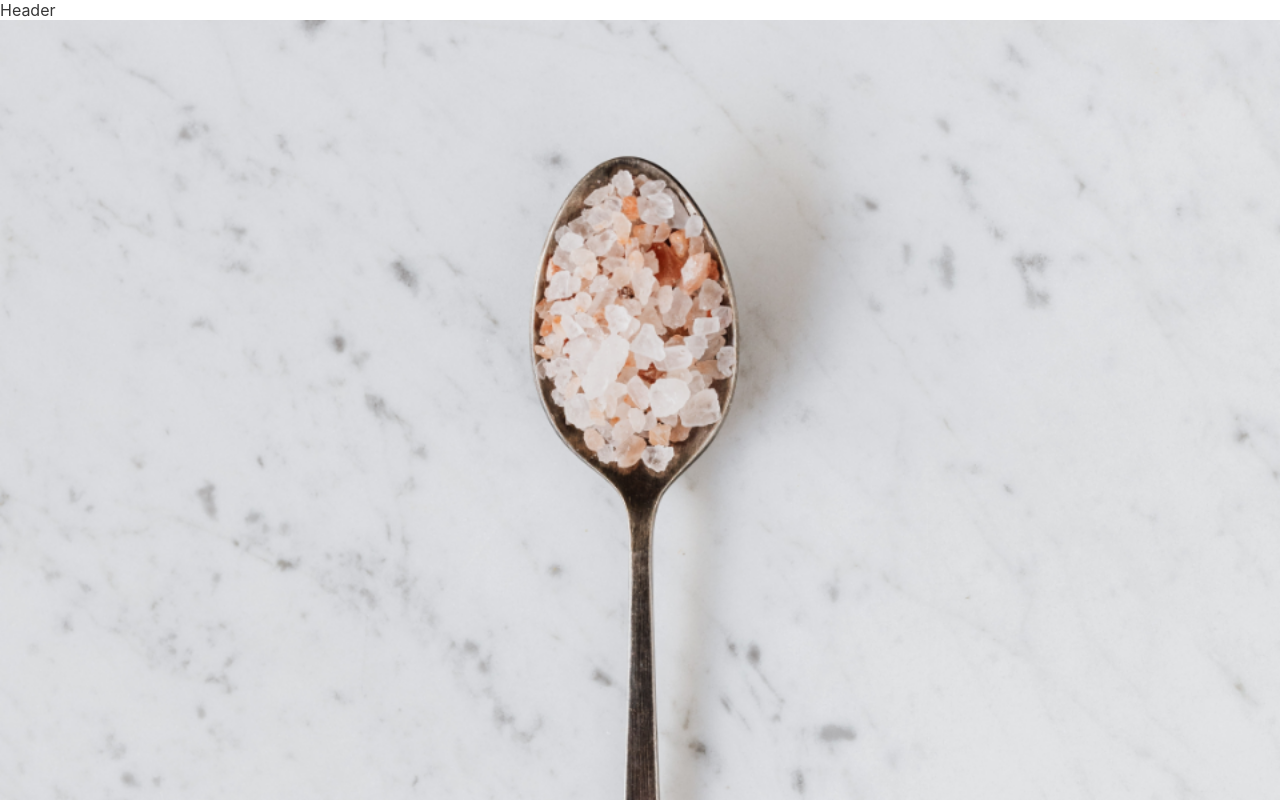
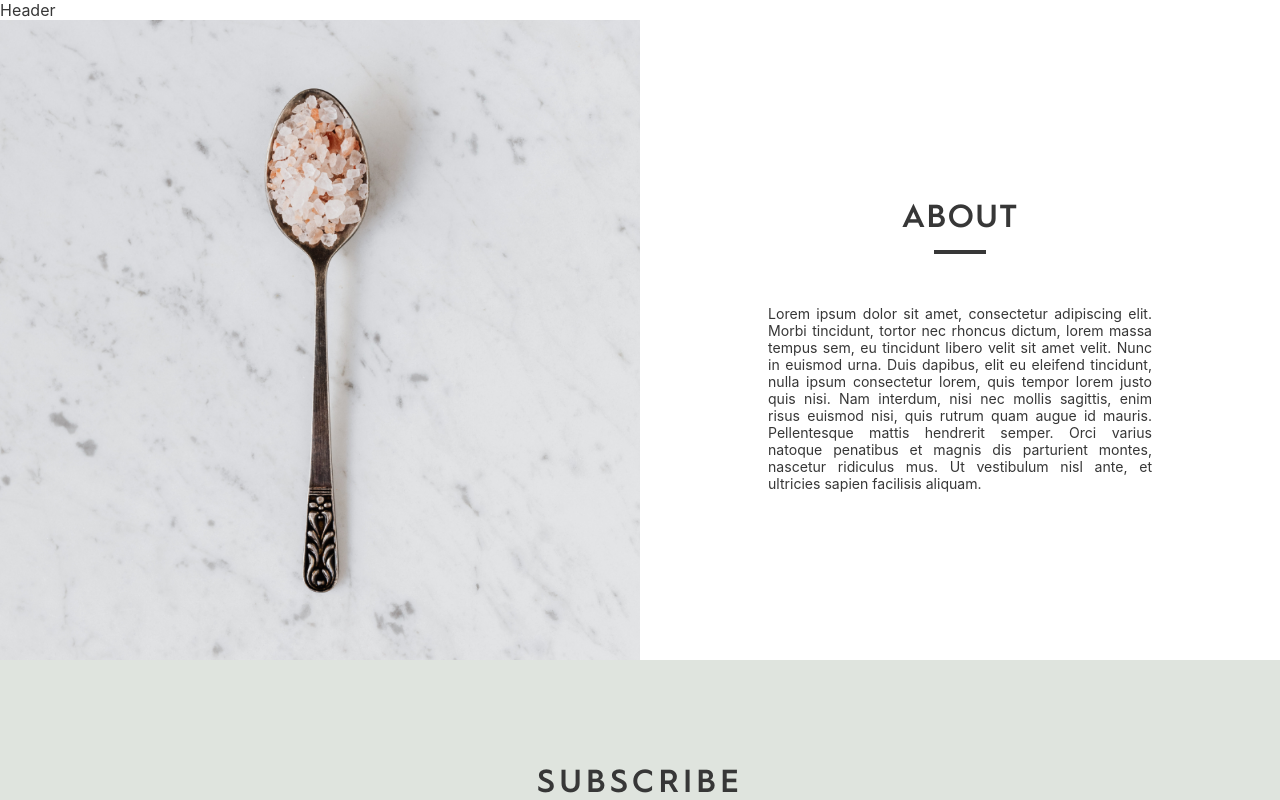
Before and after one commit to LuisAndrade18/Recipes, a React (Create React App) app: page / in a window 1280 px wide. Shown: the top 800 px of the page. Built offline with nearby package versions, Linux system fonts and the light colour scheme.

Commit message:
Main responsive for desktop & Site deployed

```diff
--- a/public/index.html
+++ b/public/index.html
@@ -24,7 +24,7 @@
       work correctly both with client-side routing and a non-root public URL.
       Learn how to configure a non-root public URL by running `npm run build`.
     -->
-    <title>React App</title>
+    <title>NewsLetter - Recipes</title>
   </head>
   <body>
     <noscript>You need to enable JavaScript to run this app.</noscript>
--- a/src/components/main/components/about/About.js
+++ b/src/components/main/components/about/About.js
@@ -5,7 +5,9 @@ import * as S from './Style';
 const About = () => {
   return (
     <S.About>
+      <S.Image>
         <img src={Spoon} alt="" />
+      </S.Image>
       <S.Text>
         <div>
           <h2>ABOUT</h2>
--- a/src/components/main/components/about/Style.js
+++ b/src/components/main/components/about/Style.js
@@ -11,14 +11,41 @@ export const About = styled.div`
     font-family: 'HURME GEOMETRIC S.B.';
     letter-spacing: 1.5px;
   }
-  img {
-    width: 100%;
-  }
   p {
     width: 94%;
     max-width: 500px;
     font-size: 1.2rem;
     text-align: left;
+  }
+
+  @media (min-width: 1000px) {
+    height: 50vw;
+    flex-direction: row;
+    justify-content: space-between;
+    h2 {
+      font-size: 2rem;
+    }
+    p {
+      width: 60%;
+      font-size: 1.1vw;
+      text-align: justify;
+      max-width: none;
+    }
+  }
+`;
+
+export const Image = styled.figure`
+  width: 100%;
+  height: 100%;
+  object-fit: cover;
+  img {
+    width: 100%;
+    height: 100%;
+    object-fit: cover;
+  }
+
+  @media (min-width: 1000px) {
+    width: 50%;
   }
 `;
 
@@ -36,11 +63,17 @@ export const Text = styled.div`
     align-items: center;
     justify-content: space-evenly;
   }
+
+  @media (min-width: 1000px) {
+    width: 50%;
+    height: 60%;
+  }
 `;
 
 export const Line = styled.span`
   width: 45%;
-  height: 0;
+  height: 0px;
+  background-color: #373737;
   max-width: 90px;
-  border: solid 4px;
+  border: solid 2px;
 `;
```
